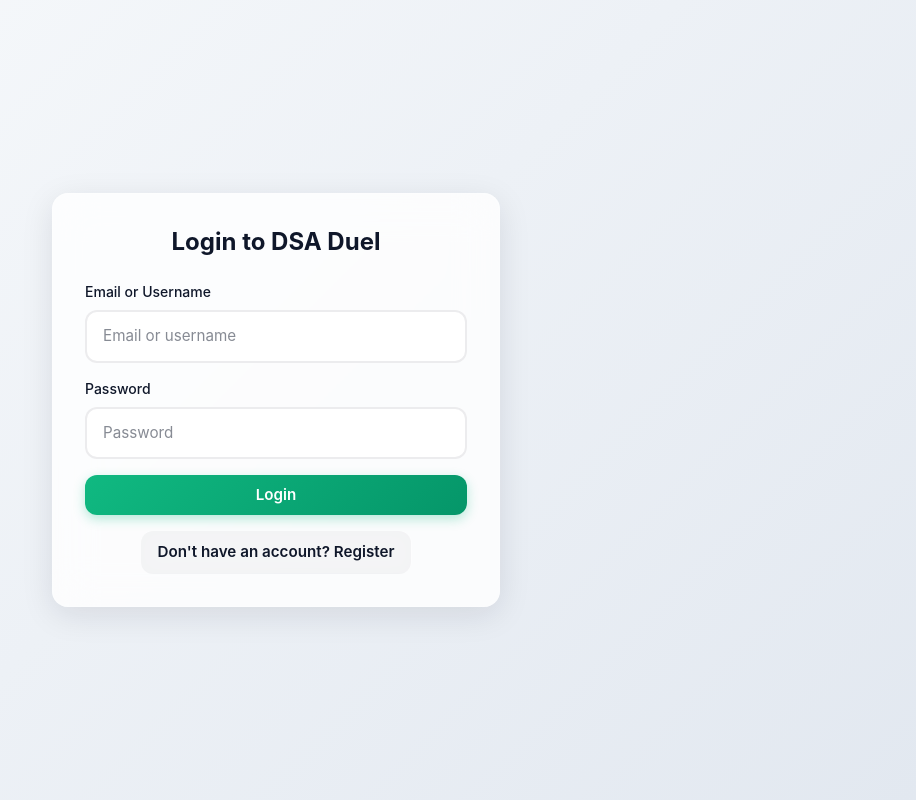
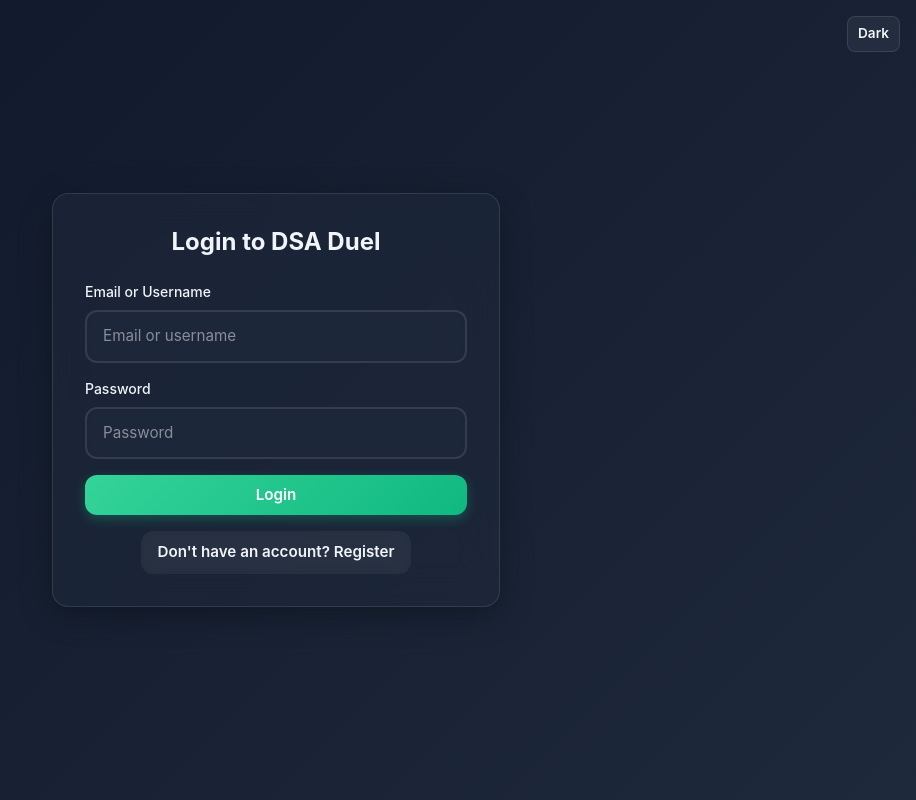
Before and after one commit to Pradhamlr/Dsa-Duel, a React (Vite) app in the folder Client/: page / in a window 1280 px wide. Shown: the whole page, without its empty margins (364-1280 px from the left). Built offline with nearby package versions, Linux system fonts and the light colour scheme; no server answers.

Commit message:
Dark Auth

```diff
--- a/Client/src/components/Auth.jsx
+++ b/Client/src/components/Auth.jsx
@@ -1,4 +1,4 @@
-import React, { useState } from 'react'
+import React, { useState, useEffect } from 'react'
 
 const API = import.meta.env.VITE_API_BASE || 'https://dsa-duel.onrender.com'
 
@@ -12,6 +12,21 @@ export default function Auth({ onAuthSuccess }) {
   })
   const [loading, setLoading] = useState(false)
   const [error, setError] = useState('')
+  const [dark, setDark] = useState(() => {
+    try {
+      const val = localStorage.getItem('duel_dark')
+      if (val === null) return true
+      return val === '1'
+    } catch { return true }
+  })
+
+  useEffect(() => {
+    try {
+      if (dark) document.documentElement.classList.add('dark')
+      else document.documentElement.classList.remove('dark')
+      localStorage.setItem('duel_dark', dark ? '1' : '0')
+    } catch (e) {}
+  }, [dark])
 
   const handleSubmit = async (e) => {
     e.preventDefault()
@@ -52,6 +67,15 @@ export default function Auth({ onAuthSuccess }) {
 
   return (
     <div className="min-h-screen flex items-center justify-center p-4">
+      <div className="fixed top-4 right-4 z-50">
+        <button
+          onClick={() => setDark(d => !d)}
+          className="btn-neutral btn-sm"
+          aria-pressed={dark}
+        >
+          {dark ? 'Dark' : 'Light'}
+        </button>
+      </div>
       <div className="card p-8 w-full max-w-md">
         <h1 className="text-2xl font-bold text-center mb-6">
           {isLogin ? 'Login to DSA Duel' : 'Join DSA Duel'}
```
